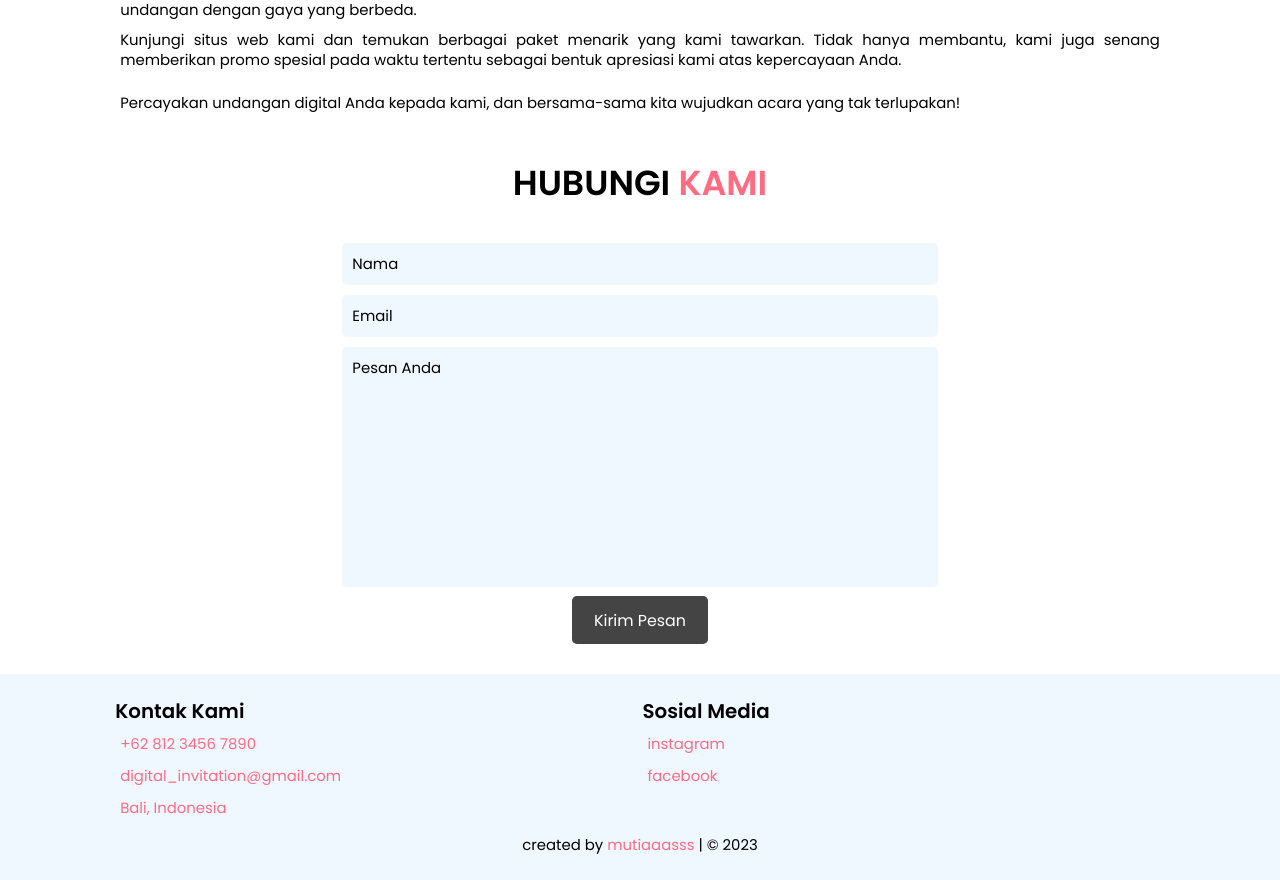
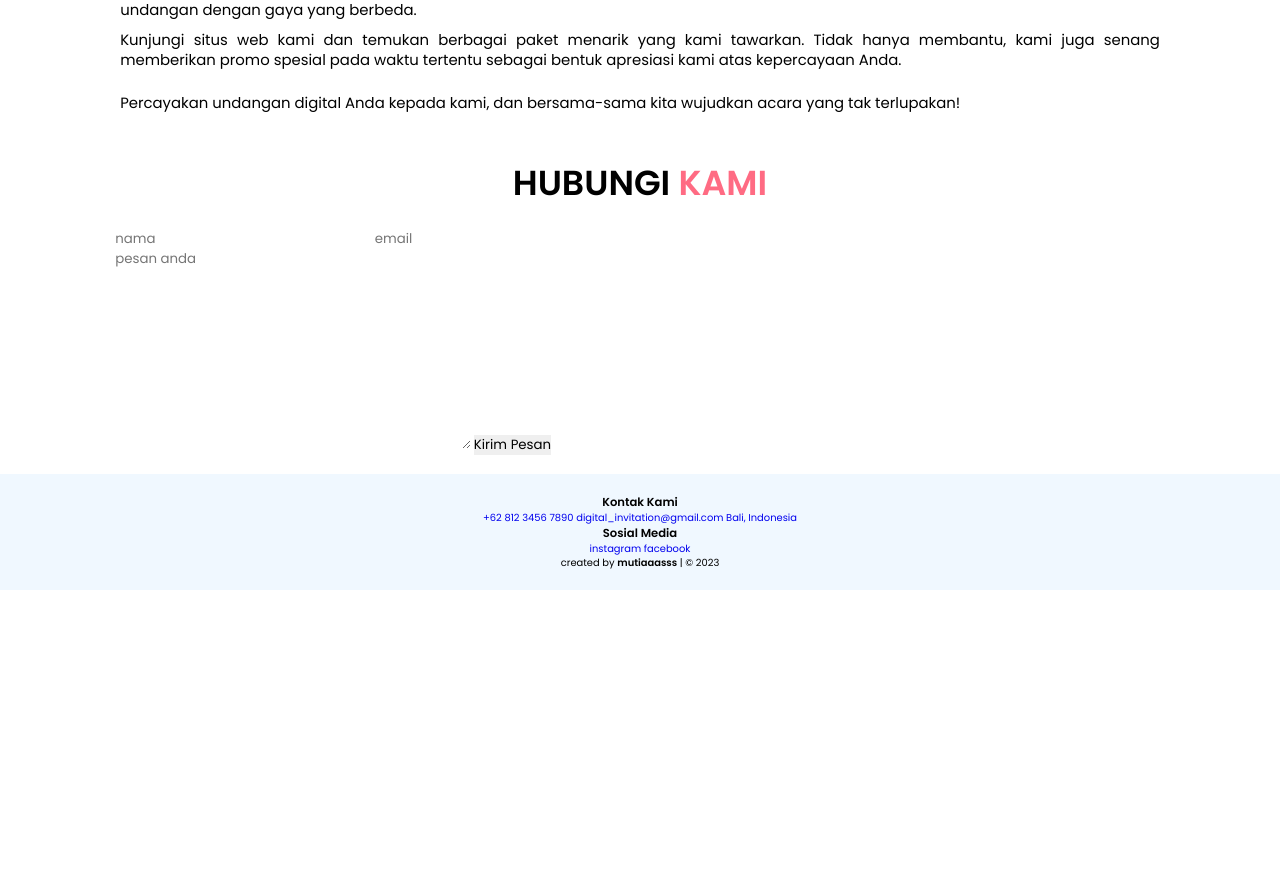
Before and after one commit to KadekMutiaSari/digital-invitation, a PHP site: page / in a window 1280 px wide. Shown: the part 2189-3069 px from the top of the page. After the commit the page ends 2779 px from the top, so only its background shows below. Run offline with PHP 8.4, Linux system fonts and the light colour scheme.

Commit message:
menghapus style session hubungi yang sudah tidak digunakan

```diff
--- a/css/style.css
+++ b/css/style.css
@@ -1,11 +1,6 @@
 /* Import font Poppins dari Google Fonts */
 @import url('https://fonts.googleapis.com/css2?family=Poppins:wght@400;600&display=swap');
 
-/* Root Variables */
-:root
-{
-    --main-color: rgb(202, 175, 20);
-}
 
 /* Global Styles */
 *{
@@ -26,23 +21,6 @@
     overflow-x: hidden;
     scroll-padding-top: 7rem;
     scroll-behavior: smooth;
-}
-
-/* Scrollbar Styles */
-html::-webkit-scrollbar
-{
-    width: 1rem;
-}
-
-html::-webkit-scrollbar-track
-{
-    background: rgb(255, 255, 255);
-}
-
-html::-webkit-scrollbar-thumb
-{
-    background: lightgrey;
-    border-radius: 1rem;
 }
 
 /* Body Styles */
@@ -118,7 +96,7 @@
 
 .header .navbar a:hover
 {
-    color: var(--main-color);
+    color: rgb(202, 175, 20);
 }
 
 /* Menu Bars Styles */
@@ -147,8 +125,9 @@
 
 .home .content h3 span
 {
-    color: var(--main-color);
+    color: rgb(255, 107, 131);
     text-transform: uppercase;
+    text-shadow: #444;
 }
 
 .home .content .btn
@@ -167,7 +146,7 @@
 
 .home .content .btn:hover
 {
-    background-color: var(--main-color);
+    background-color: rgb(202, 175, 20);
     color: white;
 }
 
@@ -254,7 +233,7 @@
 
 .paket .box .btn-pesan:hover
 {
-    background: var(--main-color);
+    background: rgb(202, 175, 20);
     color: #444;
 }
 
@@ -275,12 +254,13 @@
     border-radius: 1rem;
 }
 
-.about .row .img
+.about .row .image img
 {
-    width: 40%;
-    height: auto; /* Menjaga aspek rasio gambar */
+    /* width: 40%; */
+    /*height: auto; Menjaga aspek rasio gambar */
     border-radius: 1rem;
-    border: 1rem solid aliceblue;
+    box-shadow: #444;
+    /* border: 1rem solid aliceblue; */
 }
 
 .about .row .content
@@ -306,134 +286,19 @@
 }
 
 
-/* Hubungi Section Styles */
-.hubungi form
-{
-    max-width: 60rem;
-    margin: 1rem auto;
-    text-align: center;
-}
-
-.hubungi form .inputBox
-{
-    display: flex;
-    justify-content: space-between;
-    flex-wrap: wrap;
-}
-
-.hubungi form .inputBox input,
-.hubungi form textarea
-{
-    width: 100%;
-    background: aliceblue;
-    border-radius: .5rem;
-    padding: 1rem;
-    margin: .5rem 0;
-    font-size: 1.5rem;
-    color: black;
-    text-transform: none;
-}
-
-.hubungi form .inputBox input::placeholder,
-.hubungi form textarea::placeholder
-{
-   color: black;
-   text-transform: capitalize;
-}
-
-.hubungi form .inputBox input:focus,
-.hubungi form textarea:focus
-{
-   color: black;
-}
-
-.hubungi form .inputBox input
-{
-    width: 49%;
-}
-
-.hubungi form textarea
-{
-    resize: none;
-    columns: 15;
-}
-
-.hubungi form .inputBox input
-{
-    width: 100%;
-}
-
-.hubungi form .btn {
-    display: inline-block;
-    padding: 1rem 2rem;
-    font-size: 1.6rem;
-    border: 2px solid transparent;
-    border-radius: 0.5rem;
-    text-decoration: none;
-    transition: background-color 0.3s ease, color 0.3s ease, border-color 0.3s ease;
-    background: #444;
-    color: white;
-}
-
-.hubungi form .btn:hover {
-    background-color: var(--main-color);
-    color: white;
-}
-
-
 /* Footer Section Styles */
 .footer
 {
     background: aliceblue;
-}
-
-.footer .box-container
-{
-    display: grid;
-    grid-template-columns: repeat(auto-fit, minmax(7rem, 1fr));
-    gap: .5rem;
-}
-
-.footer .box-container .box h3
-{
-    font-size: 2rem;
-    color: black;
-    padding: .2rem 0;
-}
-
-.footer .box-container .box a
-{
-    display: flex;
-    font-size: 1.5rem;
-    padding: .5rem 0;
-    color: rgb(255, 107, 131);
-}
-
-.footer .box-container .box a i
-{
-    padding-right: .5rem;
-    color: var(--main-color);
-}
-
-.footer .box-container .box a:hover i
-{
-    padding-right: 1.5rem;
-}
-
-.footer .credit
-{
     text-align: center;
-    padding: 1rem;
+    padding: 20px;
     color: rgb(0, 0, 0);
-    padding: .5rem;
-    padding-top: .5rem;
-    margin-top: 0.5rem;
-    font-size: 1.5rem;
+    margin-top: auto;
 }
 
 .footer .credit span
 {
-    color: rgb(255, 107, 131);
+    font-weight: bold;
 }
 
 
```
